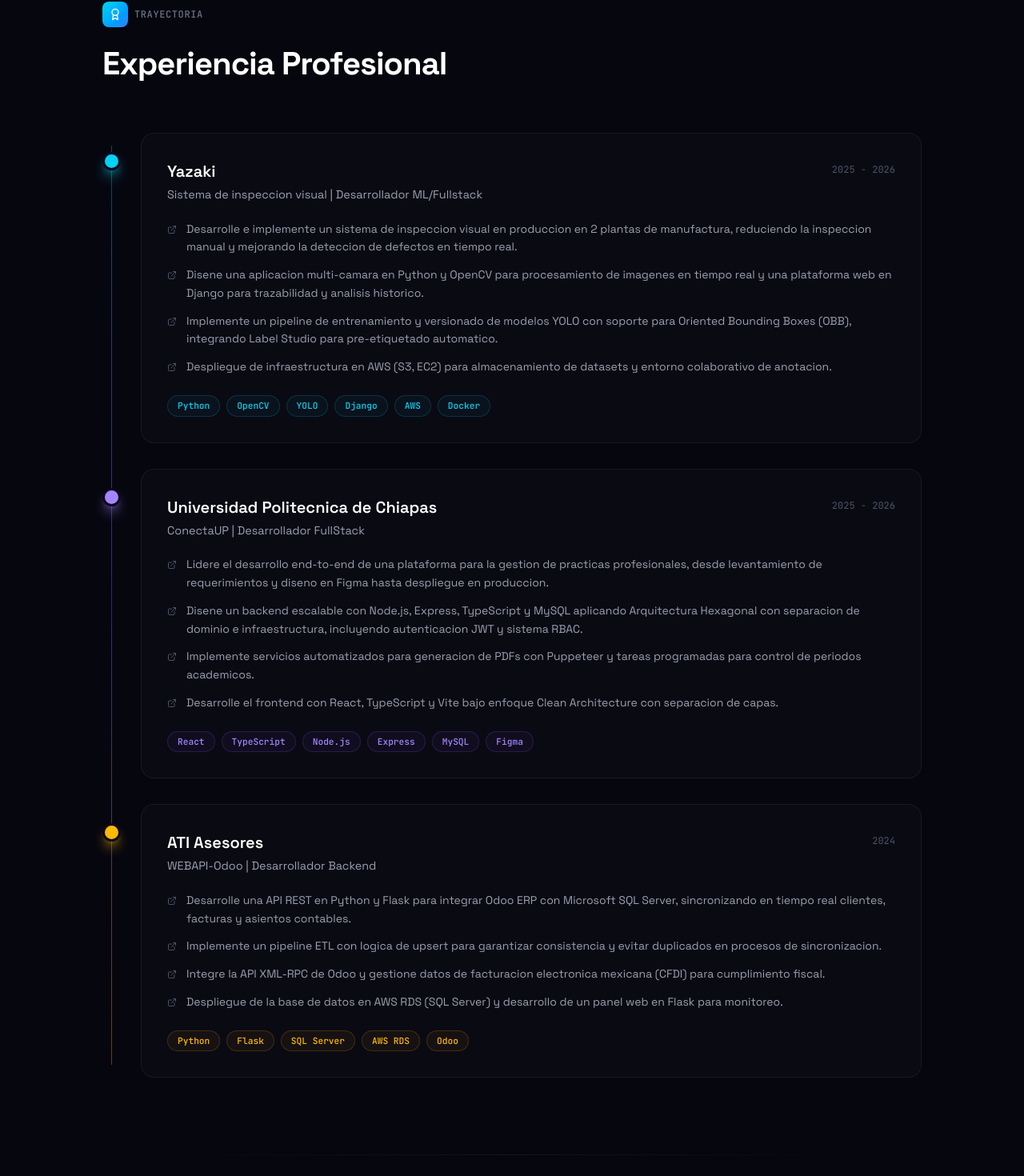
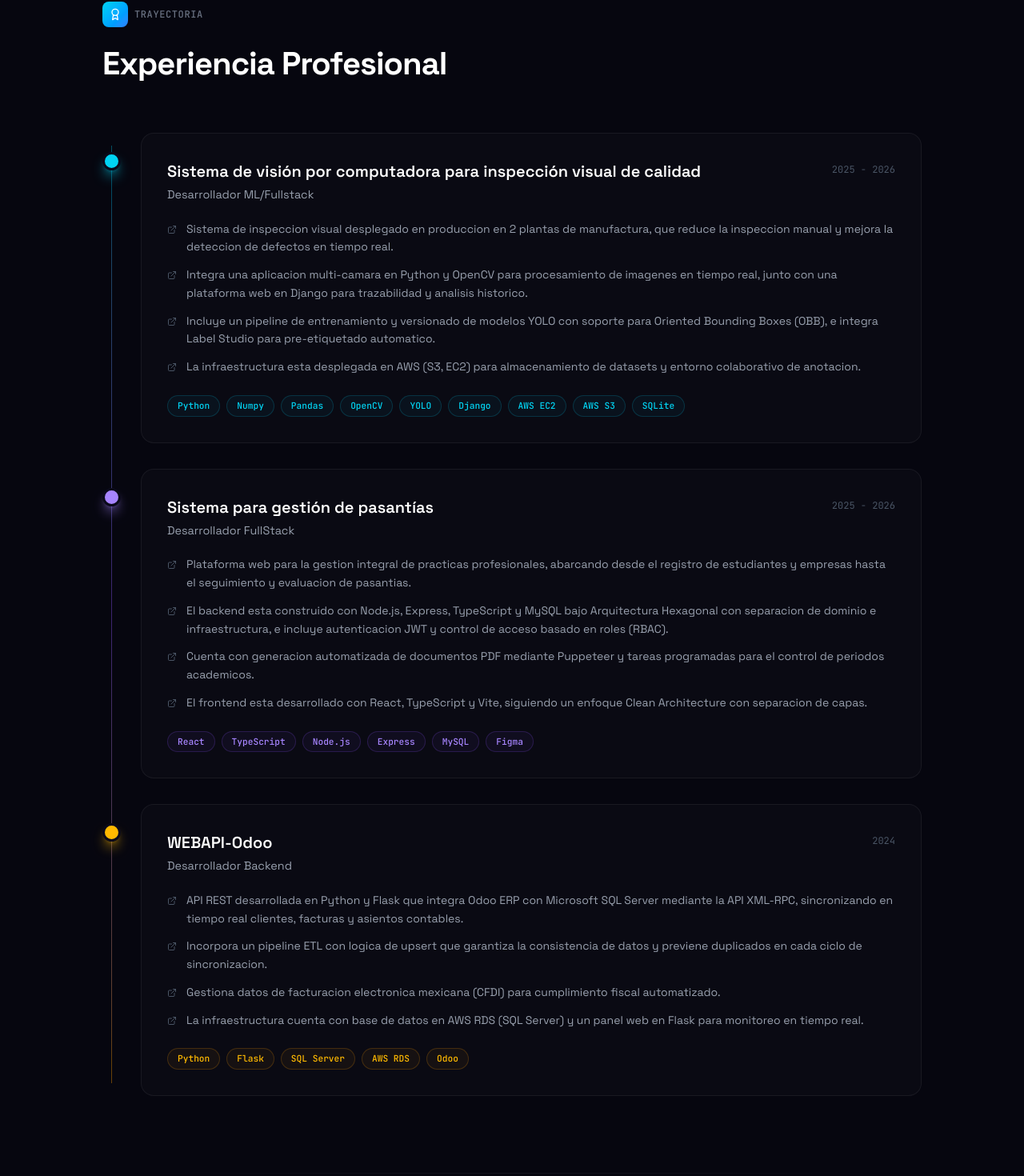
Before and after one commit to YaelAguilar/portfolio-web, a React (Vite) app: page / in a window 1280 px wide. Shown: the part 895-2365 px from the top of the page at 80% size. Built offline with nearby package versions, Linux system fonts and the light colour scheme.

Commit message:
Refine Hero section text for clarity and update experience descriptions for improved readability and detail.

```diff
--- a/src/app/sections/Hero.tsx
+++ b/src/app/sections/Hero.tsx
@@ -65,9 +65,9 @@
               style={{ fontFamily: 'Space Grotesk, sans-serif', fontWeight: 400 }}
             >
               2 años de experiencia construyendo aplicaciones backend, plataformas web y
-              sistemas de vision por computadora en entornos productivos. Especializado en{' '}
+              sistemas de visión por computadora en entornos productivos. Especializado en{' '}
               <span className="text-cyan-400">Python</span> y{' '}
-              <span className="text-violet-400">TypeScript</span>, diseno de APIs escalables y
+              <span className="text-violet-400">TypeScript</span>, diseño de APIs escalables y
               despliegue en{' '}
               <span className="text-amber-400">AWS</span>.
             </motion.p>
--- a/src/data/experiences.ts
+++ b/src/data/experiences.ts
@@ -10,42 +10,42 @@
 
 export const experiences: ExperienceItem[] = [
   {
-    company: 'Yazaki',
-    role: 'Sistema de inspeccion visual | Desarrollador ML/Fullstack',
+    company: 'Sistema de visión por computadora para inspección visual de calidad',
+    role: 'Desarrollador ML/Fullstack',
     period: '2025 - 2026',
     description: [
-      'Desarrolle e implemente un sistema de inspeccion visual en produccion en 2 plantas de manufactura, reduciendo la inspeccion manual y mejorando la deteccion de defectos en tiempo real.',
-      'Disene una aplicacion multi-camara en Python y OpenCV para procesamiento de imagenes en tiempo real y una plataforma web en Django para trazabilidad y analisis historico.',
-      'Implemente un pipeline de entrenamiento y versionado de modelos YOLO con soporte para Oriented Bounding Boxes (OBB), integrando Label Studio para pre-etiquetado automatico.',
-      'Despliegue de infraestructura en AWS (S3, EC2) para almacenamiento de datasets y entorno colaborativo de anotacion.',
+      'Sistema de inspeccion visual desplegado en produccion en 2 plantas de manufactura, que reduce la inspeccion manual y mejora la deteccion de defectos en tiempo real.',
+      'Integra una aplicacion multi-camara en Python y OpenCV para procesamiento de imagenes en tiempo real, junto con una plataforma web en Django para trazabilidad y analisis historico.',
+      'Incluye un pipeline de entrenamiento y versionado de modelos YOLO con soporte para Oriented Bounding Boxes (OBB), e integra Label Studio para pre-etiquetado automatico.',
+      'La infraestructura esta desplegada en AWS (S3, EC2) para almacenamiento de datasets y entorno colaborativo de anotacion.',
     ],
-    tags: ['Python', 'OpenCV', 'YOLO', 'Django', 'AWS', 'Docker'],
+    tags: ['Python', 'Numpy', 'Pandas', 'OpenCV', 'YOLO', 'Django', 'AWS EC2', 'AWS S3', 'SQLite'],
     accent: 'cyan',
     dotColor: 'bg-cyan-400 shadow-cyan-400/50',
   },
   {
-    company: 'Universidad Politecnica de Chiapas',
-    role: 'ConectaUP | Desarrollador FullStack',
+    company: 'Sistema para gestión de pasantías',
+    role: 'Desarrollador FullStack',
     period: '2025 - 2026',
     description: [
-      'Lidere el desarrollo end-to-end de una plataforma para la gestion de practicas profesionales, desde levantamiento de requerimientos y diseno en Figma hasta despliegue en produccion.',
-      'Disene un backend escalable con Node.js, Express, TypeScript y MySQL aplicando Arquitectura Hexagonal con separacion de dominio e infraestructura, incluyendo autenticacion JWT y sistema RBAC.',
-      'Implemente servicios automatizados para generacion de PDFs con Puppeteer y tareas programadas para control de periodos academicos.',
-      'Desarrolle el frontend con React, TypeScript y Vite bajo enfoque Clean Architecture con separacion de capas.',
+      'Plataforma web para la gestion integral de practicas profesionales, abarcando desde el registro de estudiantes y empresas hasta el seguimiento y evaluacion de pasantias.',
+      'El backend esta construido con Node.js, Express, TypeScript y MySQL bajo Arquitectura Hexagonal con separacion de dominio e infraestructura, e incluye autenticacion JWT y control de acceso basado en roles (RBAC).',
+      'Cuenta con generacion automatizada de documentos PDF mediante Puppeteer y tareas programadas para el control de periodos academicos.',
+      'El frontend esta desarrollado con React, TypeScript y Vite, siguiendo un enfoque Clean Architecture con separacion de capas.',
     ],
     tags: ['React', 'TypeScript', 'Node.js', 'Express', 'MySQL', 'Figma'],
     accent: 'violet',
     dotColor: 'bg-violet-400 shadow-violet-400/50',
   },
   {
-    company: 'ATI Asesores',
-    role: 'WEBAPI-Odoo | Desarrollador Backend',
+    company: 'WEBAPI-Odoo',
+    role: 'Desarrollador Backend',
     period: '2024',
     description: [
-      'Desarrolle una API REST en Python y Flask para integrar Odoo ERP con Microsoft SQL Server, sincronizando en tiempo real clientes, facturas y asientos contables.',
-      'Implemente un pipeline ETL con logica de upsert para garantizar consistencia y evitar duplicados en procesos de sincronizacion.',
-      'Integre la API XML-RPC de Odoo y gestione datos de facturacion electronica mexicana (CFDI) para cumplimiento fiscal.',
-      'Despliegue de la base de datos en AWS RDS (SQL Server) y desarrollo de un panel web en Flask para monitoreo.',
+      'API REST desarrollada en Python y Flask que integra Odoo ERP con Microsoft SQL Server mediante la API XML-RPC, sincronizando en tiempo real clientes, facturas y asientos contables.',
+      'Incorpora un pipeline ETL con logica de upsert que garantiza la consistencia de datos y previene duplicados en cada ciclo de sincronizacion.',
+      'Gestiona datos de facturacion electronica mexicana (CFDI) para cumplimiento fiscal automatizado.',
+      'La infraestructura cuenta con base de datos en AWS RDS (SQL Server) y un panel web en Flask para monitoreo en tiempo real.',
     ],
     tags: ['Python', 'Flask', 'SQL Server', 'AWS RDS', 'Odoo'],
     accent: 'amber',
```
